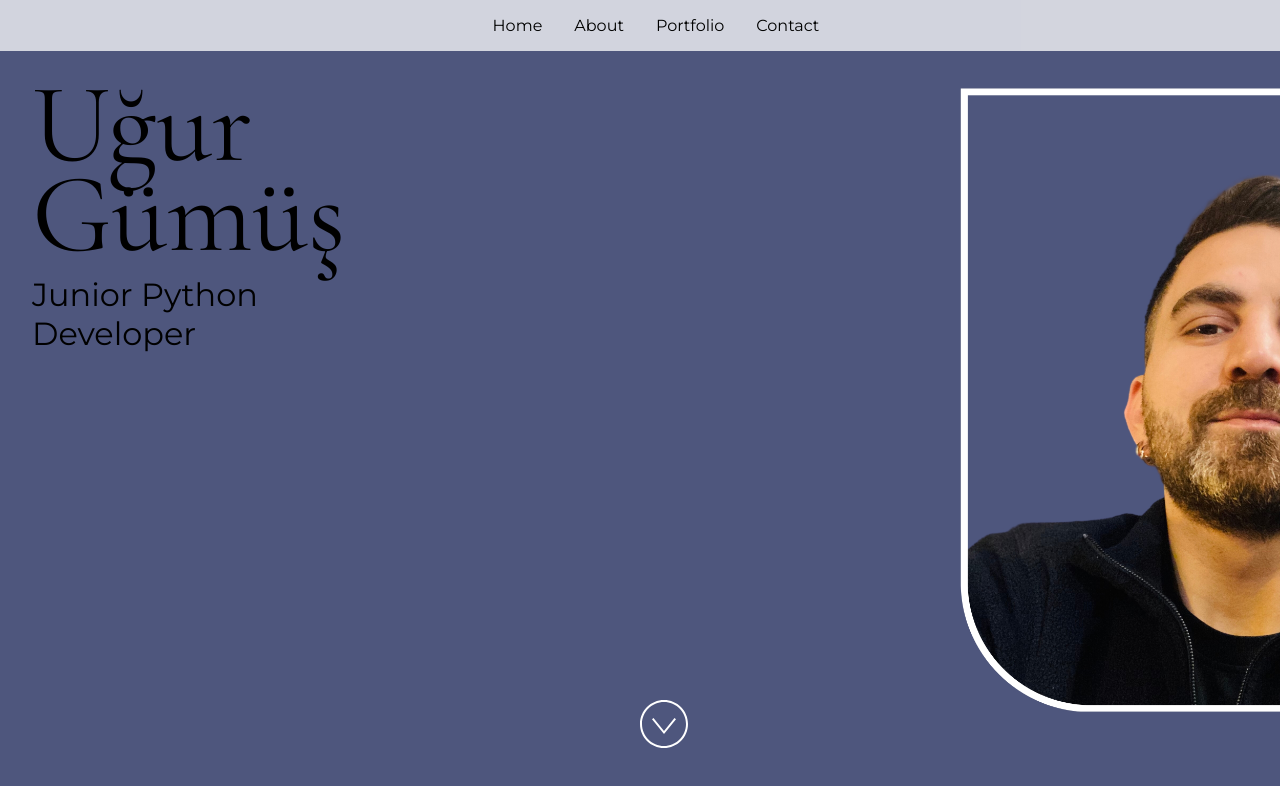
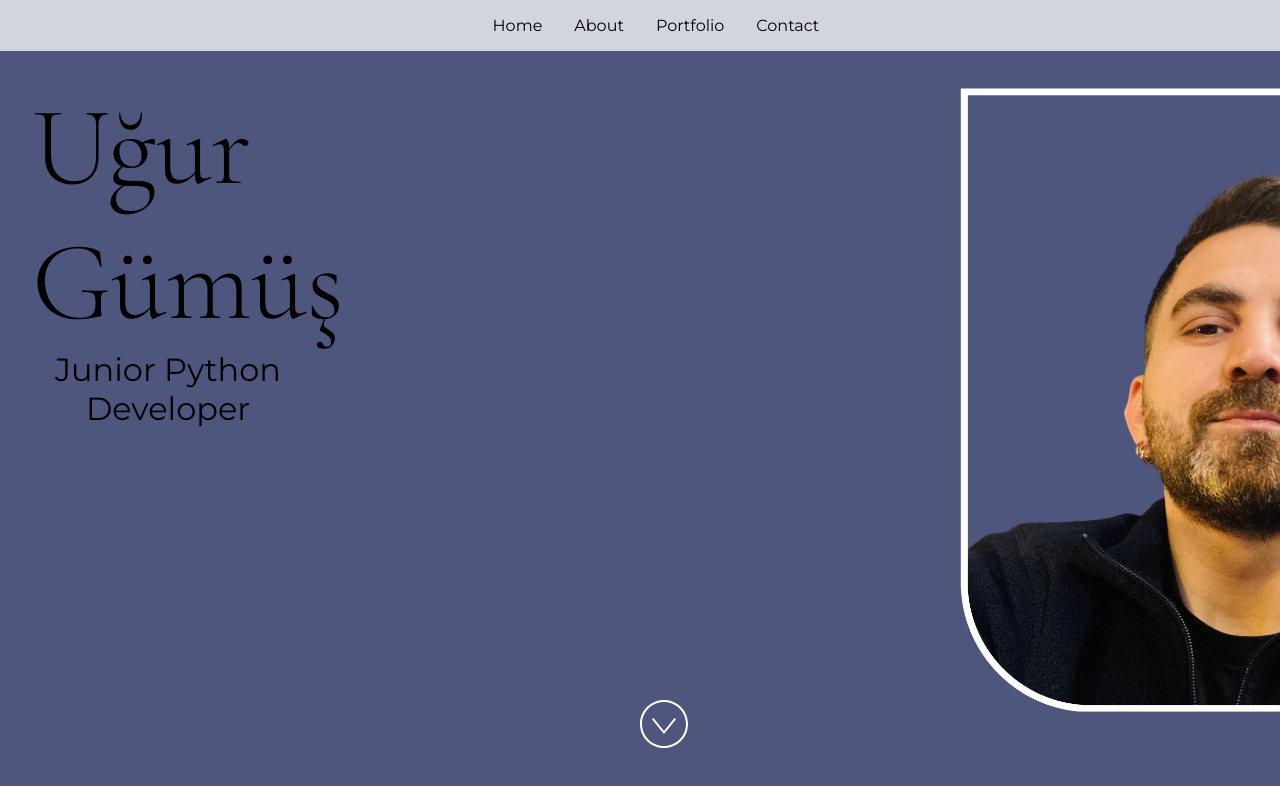
Before and after one commit to agrogur/silver-gluck, a React (Vite) app: page / in a window 1280 px wide. Shown: the top 786 px of the page. Built offline with nearby package versions, Linux system fonts and the light colour scheme.

Commit message:
Update styles.css

```diff
--- a/src/styles.css
+++ b/src/styles.css
@@ -52,16 +52,15 @@ section img.background {
 h1 {
   font-family: "Cormorant Garamond", serif;
   font-size: 7rem;
-  font-weight: 400;
-  line-height: 0.8;
+  font-weight: 300;
   margin: 0;
 }
 
 h2 {
+  font-weight: 400;
   font-size: 2rem;
-  font-weight: 400;
   margin: 0;
-  padding-top: 1rem;
+  text-align: center;
 }
 
 h3 {
```
